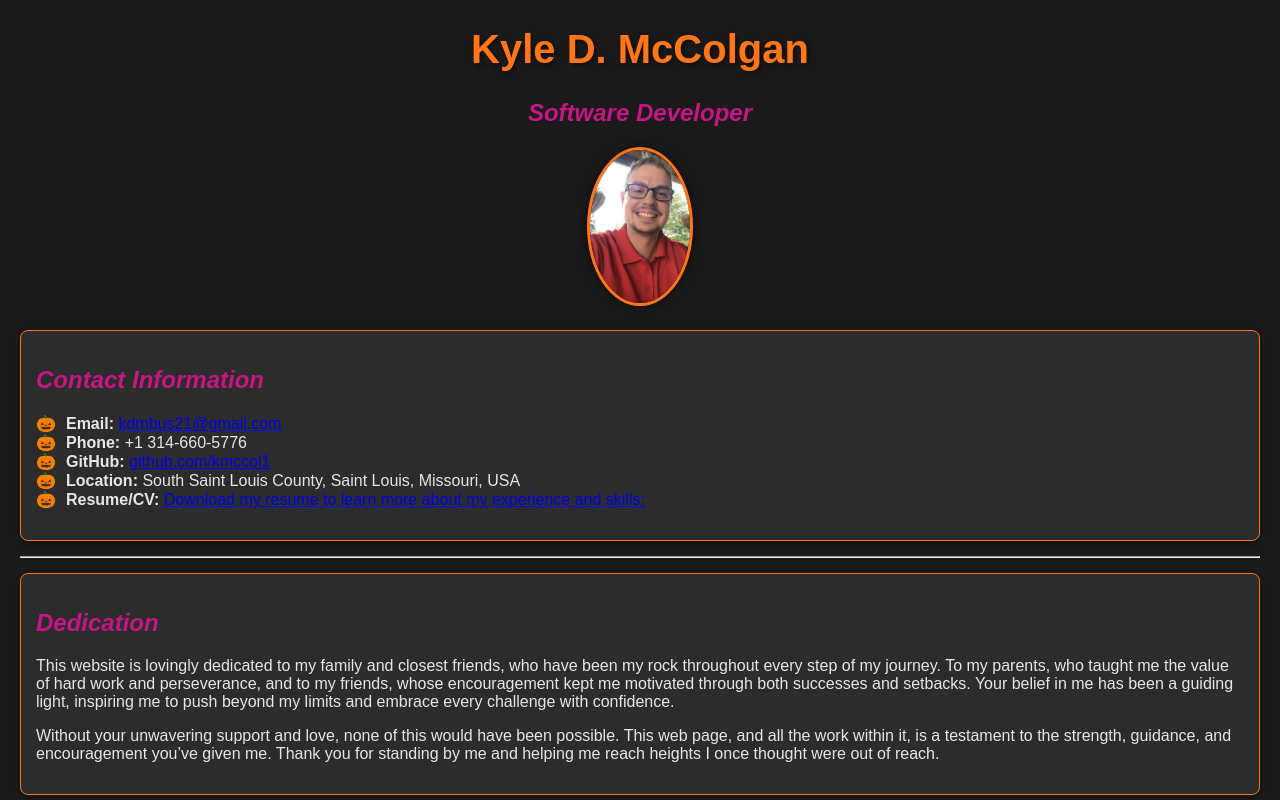
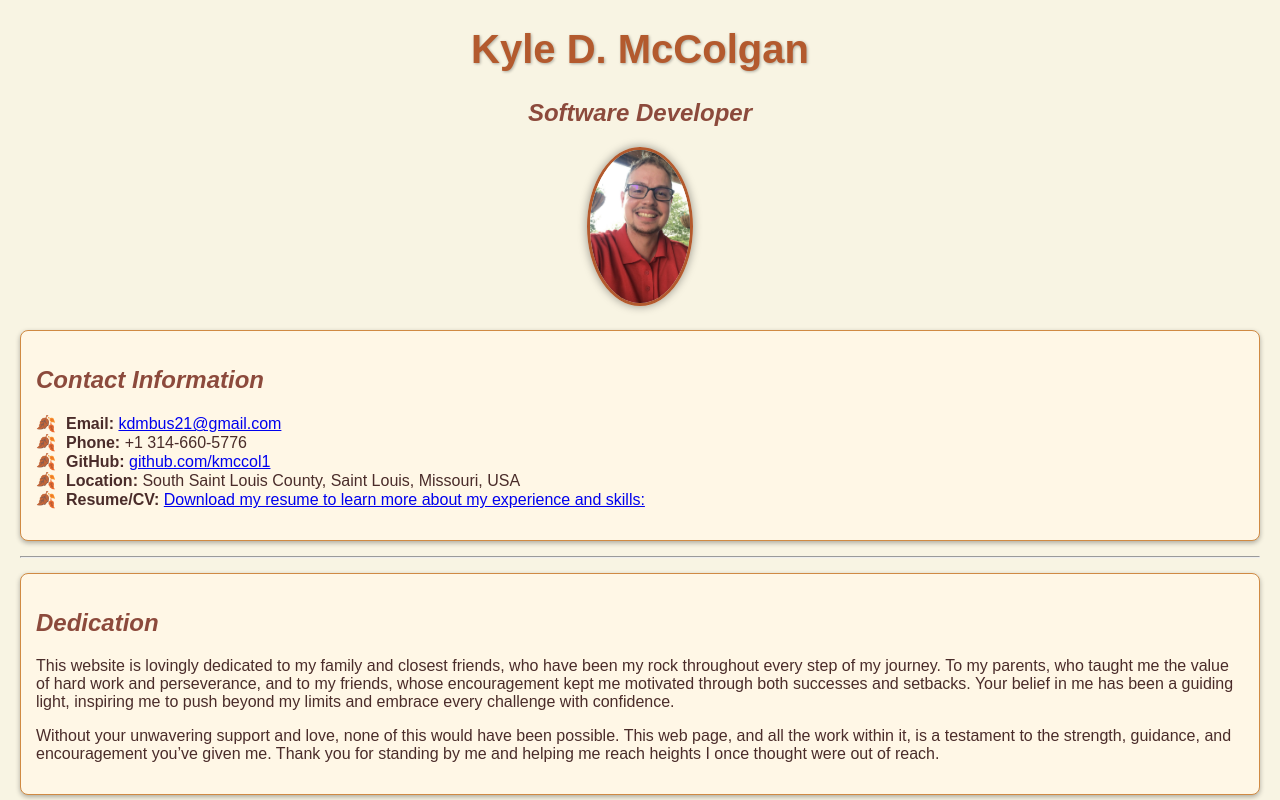
Before and after one commit to kmccol1/kyle-mccolgan, a website: page index.html in a window 1280 px wide. Shown: the top 800 px of the page. Drawn offline with Linux system fonts and the light colour scheme.

Commit message:
feat(css): update portfolio styling to Thanksgiving theme - Changed colors to warm autumn tones - Replaced Halloween icons with seasonal leaf icons.

```diff
--- a/styles.css
+++ b/styles.css
@@ -2,8 +2,8 @@
 body {
     font-family: 'Arial', sans-serif;
     margin: 20px;
-    background-color: #1a1a1a; /* Dark background for Halloween vibes */
-    color: #e6e6e6; /* Light gray text for contrast */
+    background-color: #f8f4e3; /* Soft beige for a cozy, seasonal feel */
+    color: #4a2c2a; /* Deep brown text for a warm contrast */
 }
 
 /* Header styles */
@@ -14,12 +14,12 @@ header {
 
 h1 {
     font-size: 2.5em;
-    color: #ff7518; /* Orange, reminiscent of pumpkins */
-    text-shadow: 2px 2px 4px rgba(0, 0, 0, 0.5); /* Subtle shadow for a spooky effect */
+    color: #b35a2e; /* Rich burnt orange for a Thanksgiving vibe */
+    text-shadow: 1px 1px 3px rgba(0, 0, 0, 0.3); /* Subtle shadow for a warm touch */
 }
 
 h2 {
-    color: #c71585; /* Deep pinkish-purple for a spooky, yet modern look */
+    color: #8c4a3c; /* Deep rust color for a seasonal look */
     font-style: italic;
 }
 
@@ -28,18 +28,18 @@ h2 {
     width: 100px;
     height: auto;
     border-radius: 50%;
-    border: 3px solid #ff7518; /* Orange border around the image */
-    box-shadow: 0px 0px 10px rgba(0, 0, 0, 0.6); /* Shadow to create a floating effect */
+    border: 3px solid #b35a2e; /* Burnt orange border */
+    box-shadow: 0px 0px 10px rgba(0, 0, 0, 0.4); /* Gentle shadow for depth */
 }
 
 /* Section styling */
 section {
-    background: #2c2c2c; /* Slightly lighter dark background for contrast */
+    background: #fff7e6; /* Light, warm background for sections */
     border-radius: 8px;
     padding: 15px;
     margin: 15px 0;
-    box-shadow: 0 2px 5px rgba(0, 0, 0, 0.4); /* Subtle shadow for depth */
-    border: 1px solid #ff7518; /* Orange border for a Halloween touch */
+    box-shadow: 0 2px 5px rgba(0, 0, 0, 0.3); /* Subtle shadow for depth */
+    border: 1px solid #d08a43; /* Accent border in a warm amber color */
 }
 
 /* List styling */
@@ -49,9 +49,9 @@ ul {
 }
 
 ul li::before {
-    content: '🎃'; /* Pumpkin icon before each list item */
+    content: '🍂'; /* Falling leaf icon for a Thanksgiving touch */
     margin-right: 10px;
-    color: #ff7518; /* Orange pumpkin color */
+    color: #b35a2e; /* Orange to match the Thanksgiving theme */
 }
 
 /* Footer styling */
@@ -59,8 +59,8 @@ footer {
     text-align: center;
     margin-top: 20px;
     font-size: 0.9em;
-    color: #ff7518; /* Orange text for the footer */
-    background-color: #333; /* Dark background for the footer */
+    color: #d08a43; /* Amber text for the footer */
+    background-color: #ffe5b4; /* Warm, soft background color */
     padding: 10px 0;
     border-radius: 5px;
 }
```
Also changed, not shown: README.md.
